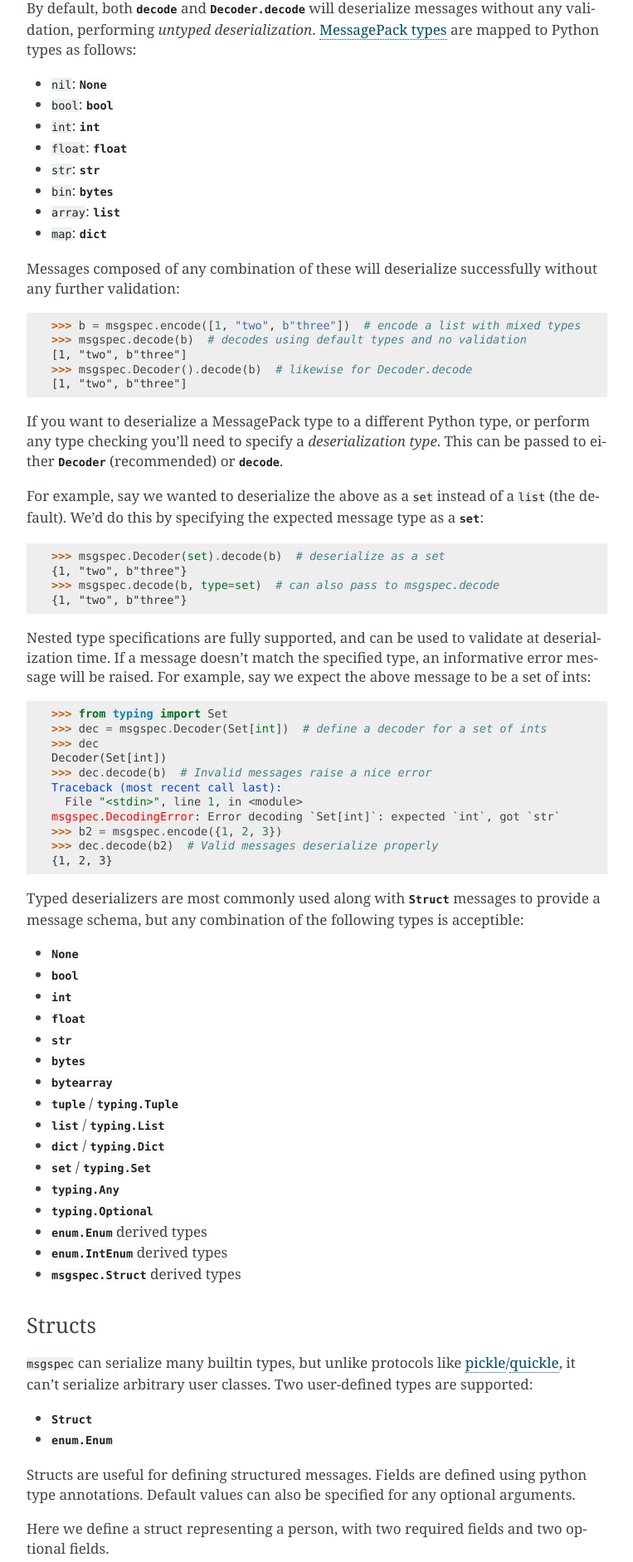
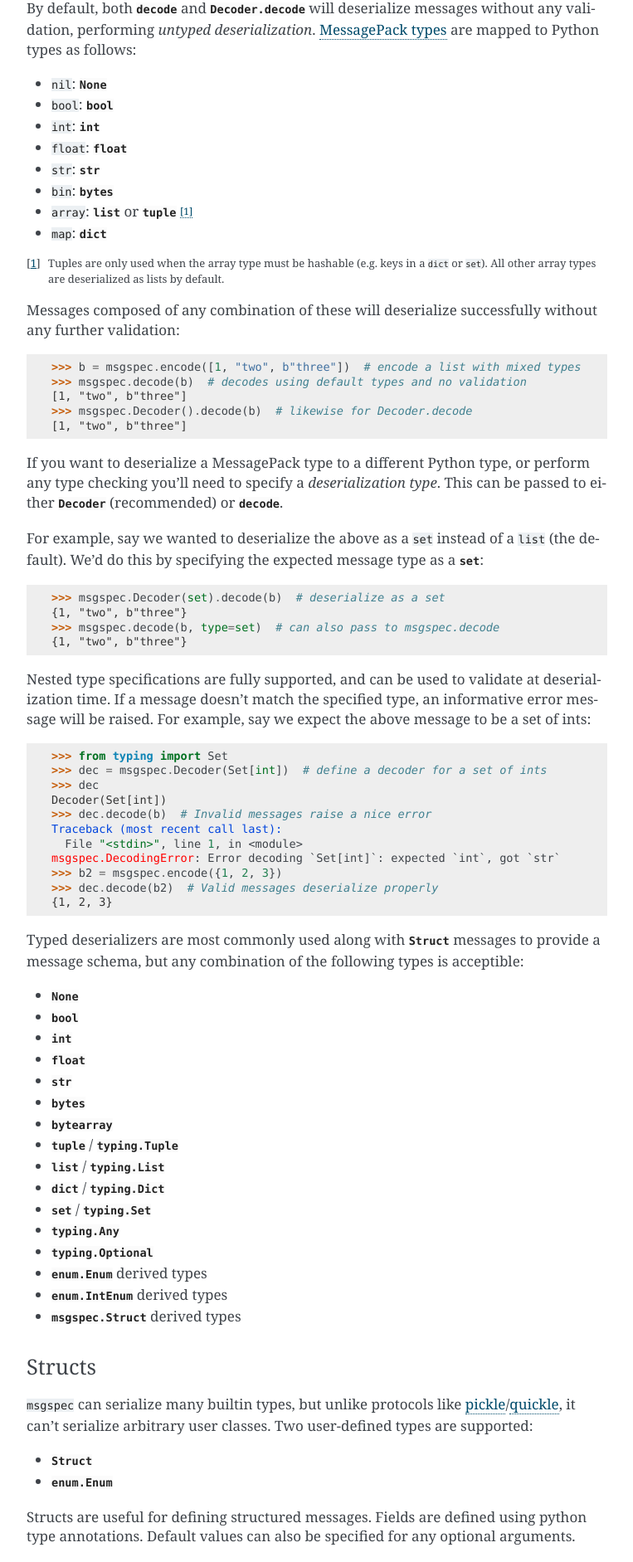
Before and after one commit to jcrist/msgspec, a Sphinx documentation site: the page built from docs/source/index.rst, in a window 1280 px wide. Shown: the part 2046-3929 px from the top of the page at 83% size, without its empty margins (358-1121 px from the left). Built offline with Sphinx 7.4.7, drawn with Linux system fonts in a browser that asks for light colours.

Commit message:
Update docs

```diff
--- a/docs/source/_static/custom.css
+++ b/docs/source/_static/custom.css
@@ -2,3 +2,7 @@
     text-align: center;
     display: inline-block;
 }
+
+.footnote {
+    font-size: small;
+}
--- a/docs/source/index.rst
+++ b/docs/source/index.rst
@@ -121,8 +121,12 @@ mapped to Python types as follows:
 - ``float``: `float`
 - ``str``: `str`
 - ``bin``: `bytes`
-- ``array``: `list`
+- ``array``: `list` or `tuple` [#tuple]_
 - ``map``: `dict`
+
+.. [#tuple] Tuples are only used when the array type must be hashable (e.g.
+   keys in a ``dict`` or ``set``). All other array types are deserialized as
+   lists by default.
 
 Messages composed of any combination of these will deserialize successfully
 without any further validation:
```
